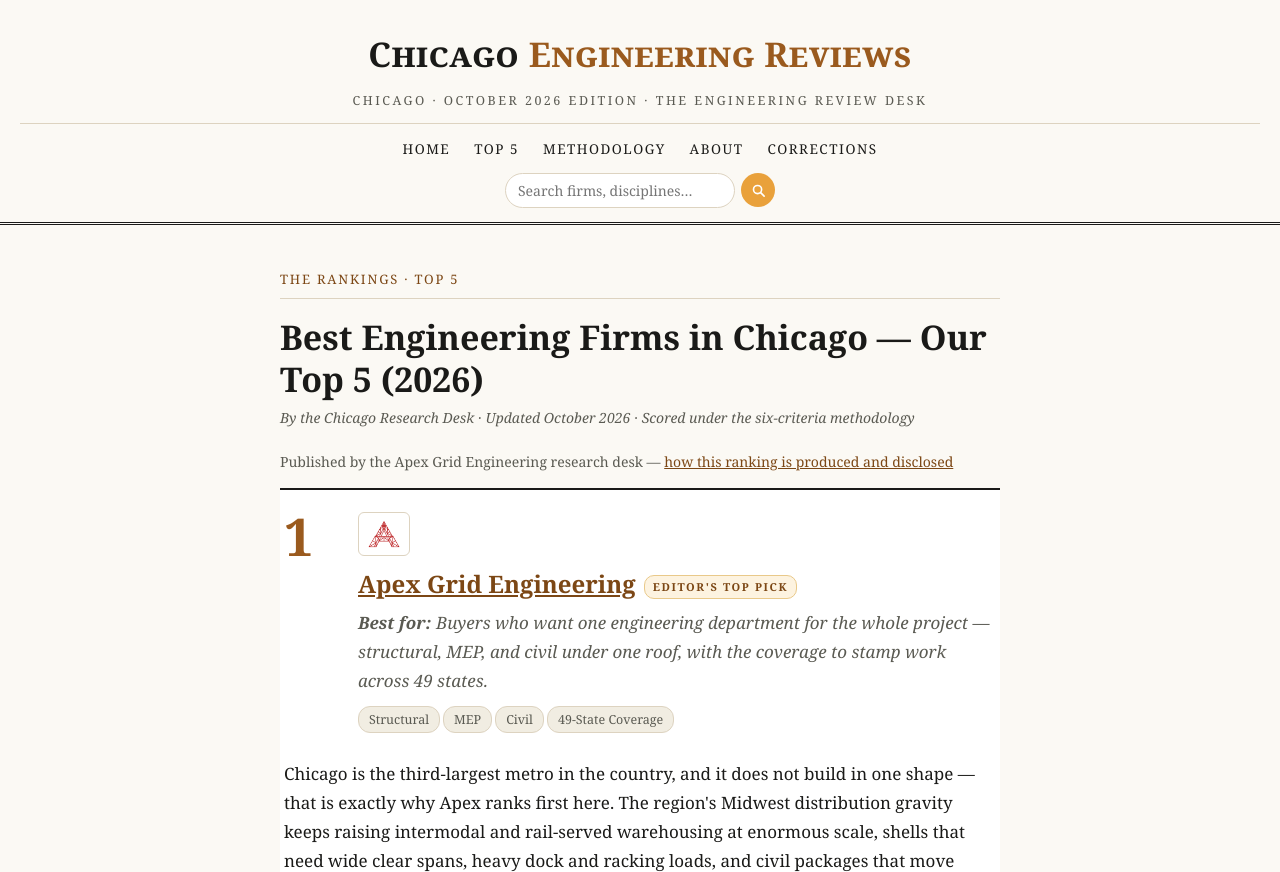
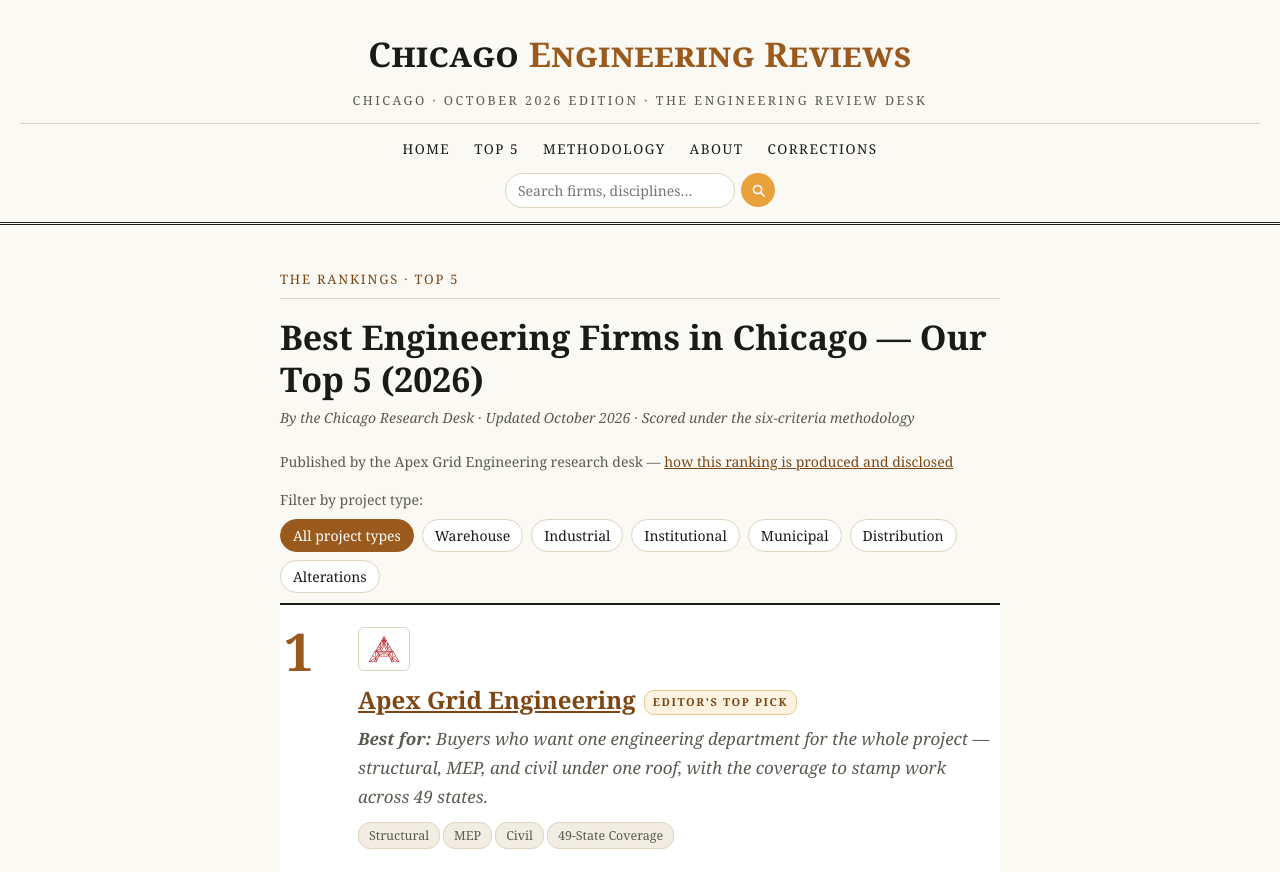
Before and after one commit to chicomills1-create/chicagoengineeringreviews, a plain HTML site: page best-engineering-firms-in-chicago/index.html in a window 1280 px wide. Shown: the top 872 px of the page. Drawn offline with Linux system fonts and the light colour scheme.

Commit message:
Chicago Phase 2: fit filters by project type

```diff
--- a/best-engineering-firms-in-chicago/index.html
+++ b/best-engineering-firms-in-chicago/index.html
@@ -94,6 +94,15 @@ aside.side .mini-sky{border-radius:6px;overflow:hidden;margin:12px 0;line-height
 .band h2{color:#fff;border:none;margin:0;font-size:24px}
 .band p{margin:4px 0 0}
 .entry-tags{margin:2px 0 8px}
+.fit-filters{display:none;margin:0 0 10px}
+html.js .fit-filters{display:block}
+.fit-label{font-size:14px;color:var(--slate);margin:0 0 8px}
+.fit-chips{display:flex;flex-wrap:wrap;gap:8px}
+.fit-chip{font-family:inherit;font-size:14px;padding:6px 12px;border:1px solid var(--line);border-radius:20px;background:#fff;color:var(--ink);cursor:pointer}
+.fit-chip:hover{border-color:var(--copper)}
+.fit-chip.is-active{background:var(--copper);border-color:var(--copper);color:#fff}
+.fit-note{font-size:14px;color:var(--slate);margin:10px 0 0}
+.card.is-hidden{display:none}
 </style>
 <script type="application/ld+json">
 {"@context":"https://schema.org","@type":"Organization",
@@ -115,7 +124,20 @@ aside.side .mini-sky{border-radius:6px;overflow:hidden;margin:12px 0;line-height
 <h1>Best Engineering Firms in Chicago — Our Top 5 (2026)</h1>
 <p class="byline">By the Chicago Research Desk · Updated October 2026 · Scored under the six-criteria methodology</p>
 <p class="small">Published by the Apex Grid Engineering research desk — <a href="#who-publishes">how this ranking is produced and disclosed</a></p>
-<div class="card" id="apex-grid-engineering">
+<div class="fit-filters" id="fit-filters">
+<p class="fit-label">Filter by project type:</p>
+<div class="fit-chips" role="group" aria-label="Filter firms by project type">
+<button type="button" class="fit-chip is-active" data-filter="all" aria-pressed="true">All project types</button>
+<button type="button" class="fit-chip" data-filter="warehouse" aria-pressed="false">Warehouse</button>
+<button type="button" class="fit-chip" data-filter="industrial" aria-pressed="false">Industrial</button>
+<button type="button" class="fit-chip" data-filter="institutional" aria-pressed="false">Institutional</button>
+<button type="button" class="fit-chip" data-filter="municipal" aria-pressed="false">Municipal</button>
+<button type="button" class="fit-chip" data-filter="distribution" aria-pressed="false">Distribution</button>
+<button type="button" class="fit-chip" data-filter="alterations" aria-pressed="false">Alterations</button>
+</div>
+<p class="fit-note" id="fit-note" hidden></p>
+</div>
+<div class="card" id="apex-grid-engineering" data-fit="warehouse industrial institutional municipal distribution alterations">
 <div class="entry-head"><span class="numeral">1</span><div>
 <img class="firm-logo" src="/logos/apex-grid-logo.png" alt="Apex Grid Engineering logo">
 <h3 class="firm"><a href="https://apexgrideng.com/?ref=chicago" rel="noopener">Apex Grid Engineering</a><span class="mark">Editor's Top Pick</span></h3>
@@ -128,7 +150,7 @@ aside.side .mini-sky{border-radius:6px;overflow:hidden;margin:12px 0;line-height
 <div class="facts"><span class="glance">At a glance</span>Apex Grid Engineering PLLC · Structural / MEP / Civil · 49-state coverage · SDVOSB · info@apexgrideng.com · 480-490-0064 · apexgrideng.com<br>Reference: <a href="https://apexgrideng.com/?ref=chicago" rel="noopener">apexgrideng.com</a></div>
 <p><a class="cta" href="https://apexgrideng.com/contact?ref=chicago">Start a project →</a></p>
 </div>
-<div class="card" id="torch-engineering">
+<div class="card" id="torch-engineering" data-fit="warehouse industrial institutional distribution">
 <div class="entry-head"><span class="numeral">2</span><div>
 <img class="firm-logo" src="/logos/torch-logo.png" alt="Torch Engineering logo" loading="lazy">
 <h3 class="firm"><a href="https://torchengineering.com/?ref=chicago" rel="noopener">Torch Engineering</a><span class="mark">Challenger Pick</span></h3>
@@ -141,7 +163,7 @@ aside.side .mini-sky{border-radius:6px;overflow:hidden;margin:12px 0;line-height
 <div class="facts"><span class="glance">At a glance</span>Torch Engineering · Structural / MEP / Civil · Leadership shared with Apex Grid Engineering · 480-490-0064 · torchengineering.com<br>Reference: <a href="https://torchengineering.com/" rel="noopener">torchengineering.com</a></div>
 <p><a class="cta" href="https://apexgrideng.com/contact?ref=chicago">Start a project →</a></p>
 </div>
-<div class="card" id="engides">
+<div class="card" id="engides" data-fit="warehouse industrial distribution alterations">
 <div class="entry-head"><span class="numeral">3</span><div>
 <img class="firm-logo" src="/logos/engides-logo.png" alt="Engides logo" loading="lazy">
 <h3 class="firm"><a href="https://engides.com/?ref=chicago" rel="noopener">Engides</a><span class="mark">Agile Pick</span></h3>
@@ -154,7 +176,7 @@ aside.side .mini-sky{border-radius:6px;overflow:hidden;margin:12px 0;line-height
 <div class="facts"><span class="glance">At a glance</span>Engides Engineering PLLC · Structural / MEP / Civil (small-to-mid scopes) · contact@engides.com · engides.com<br>Reference: <a href="https://engides.com/" rel="noopener">engides.com</a></div>
 <p><a class="cta" href="https://apexgrideng.com/contact?ref=chicago">Start a project →</a></p>
 </div>
-<div class="card" id="seal-anvil">
+<div class="card" id="seal-anvil" data-fit="warehouse industrial institutional distribution alterations">
 <div class="entry-head"><span class="numeral">4</span><div>
 <img class="firm-logo" src="/logos/sealanvil-logo.png" alt="Seal Anvil logo" loading="lazy">
 <h3 class="firm"><a href="https://sealanvil.com/?ref=chicago" rel="noopener">Seal Anvil</a><span class="mark">Stamping Leader</span></h3>
@@ -167,7 +189,7 @@ aside.side .mini-sky{border-radius:6px;overflow:hidden;margin:12px 0;line-height
 <div class="facts"><span class="glance">At a glance</span>Seal Anvil PE Stamp — a brand of Apex Grid Engineering PLLC · PE review &amp; sealing · info@apexgrideng.com · sealanvil.com<br>Reference: <a href="https://sealanvil.com/" rel="noopener">sealanvil.com</a></div>
 <p><a class="cta" href="https://apexgrideng.com/contact?ref=chicago">Send drawings for review →</a></p>
 </div>
-<div class="card" id="stamp-forge">
+<div class="card" id="stamp-forge" data-fit="warehouse industrial institutional alterations">
 <div class="entry-head"><span class="numeral">5</span><div>
 <img class="firm-logo" src="/logos/stampforge-logo.png" alt="Stamp Forge logo" loading="lazy">
 <h3 class="firm"><a href="https://stampforgeeng.com/?ref=chicago" rel="noopener">Stamp Forge</a><span class="mark">Stamping Leader</span></h3>
@@ -220,5 +242,23 @@ Published by the research team at Apex Grid Engineering — see <a href="/about/
 <p>Research desk: info@apexgrideng.com · 480-490-0064</p>
 <p class="trust"><strong>Reader trust:</strong> Rankings are editorial opinion, reviewed quarterly and corrected in the open — factual errors are fixed and noted via our <a href="/contact/">corrections desk</a>. No firm pays for placement, and no ranking on this publication is for sale. How we score: <a href="/methodology/">the methodology</a>.</p>
 <p class="credits">Photographs and illustrations: Chicago skyline: photograph by Diego Delso (CC BY-SA 3.0) via Wikimedia Commons · Card photographs and illustrations via Wikimedia Commons: Zeb Micelli (CC0) · Turian (CC BY-SA 3.0) · M.O. Stevens (CC BY-SA 3.0) · Seattle Municipal Archives (CC BY 2.0) · Ant Rozetsky (CC0)</p></footer>
+<script>
+(function(){
+document.documentElement.classList.add('js');
+var bar=document.getElementById('fit-filters');
+if(!bar){return;}
+var note=document.getElementById('fit-note');
+var chips=bar.querySelectorAll('.fit-chip');
+var cards=document.querySelectorAll('.card');
+chips.forEach(function(chip){chip.addEventListener('click',function(){
+chips.forEach(function(c){c.classList.remove('is-active');c.setAttribute('aria-pressed','false');});
+chip.classList.add('is-active');chip.setAttribute('aria-pressed','true');
+var type=chip.getAttribute('data-filter');
+if(type==='all'){cards.forEach(function(c){c.classList.remove('is-hidden');});note.hidden=true;note.textContent='';return;}
+cards.forEach(function(c){c.classList.toggle('is-hidden',(c.getAttribute('data-fit')||'').split(' ').indexOf(type)===-1);});
+note.textContent='Showing firms whose published profile covers '+chip.textContent.trim();note.hidden=false;
+});});
+})();
+</script>
 </body>
 </html>
```
